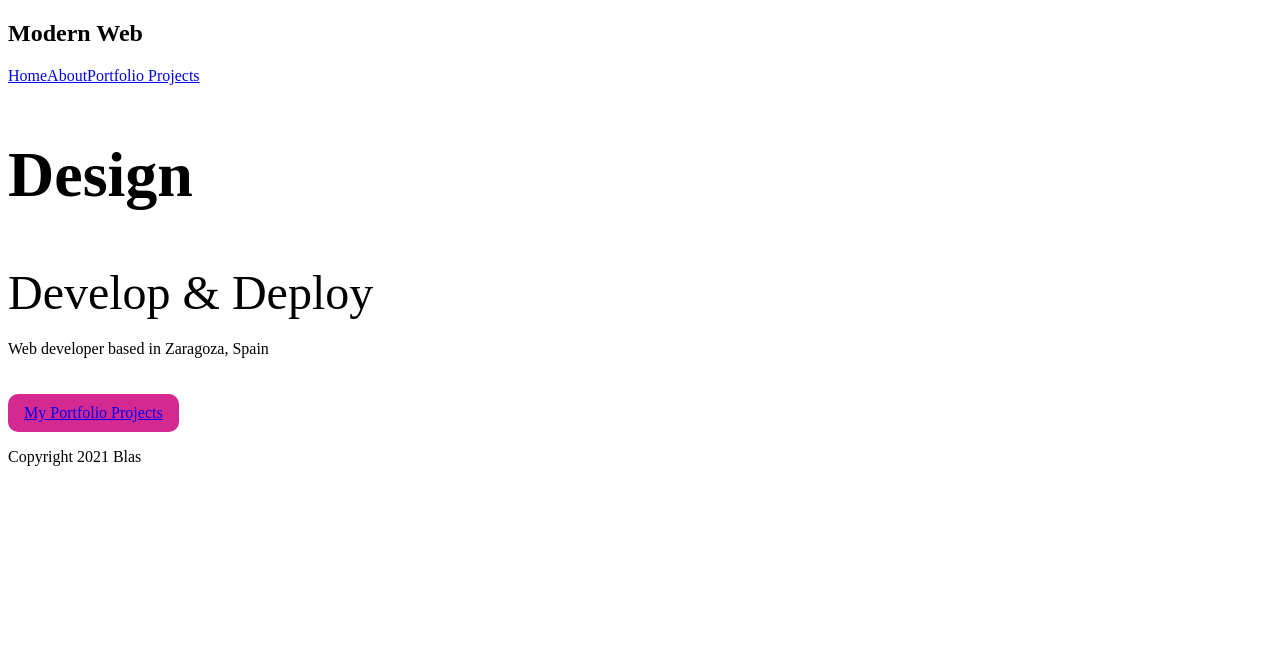
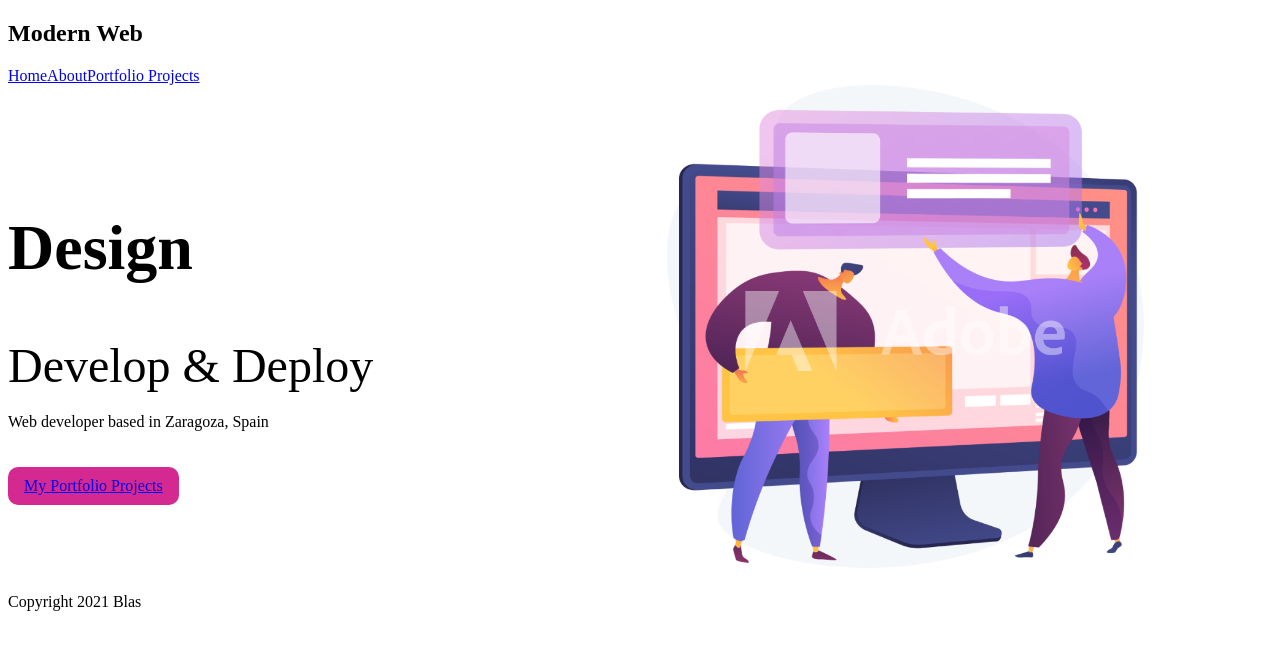
Before and after one commit to BlasToth/gatsby-portfolio, a Gatsby site: page / in a window 1280 px wide. Built offline with nearby package versions, Linux system fonts and the light colour scheme; Gatsby itself is replaced by a stand-in of ours.

Commit message:
add an image

```diff
--- a/src/pages/index.js
+++ b/src/pages/index.js
@@ -15,6 +15,7 @@ export default function Home() {
             My Portfolio Projects
           </Link>
         </div>
+        <img src="/banner.png" alt="site banner" style={{ maxWidth: "80%" }} />
       </section>
     </Layout>
   )
```
Also changed, not shown: static/banner.png (added).
